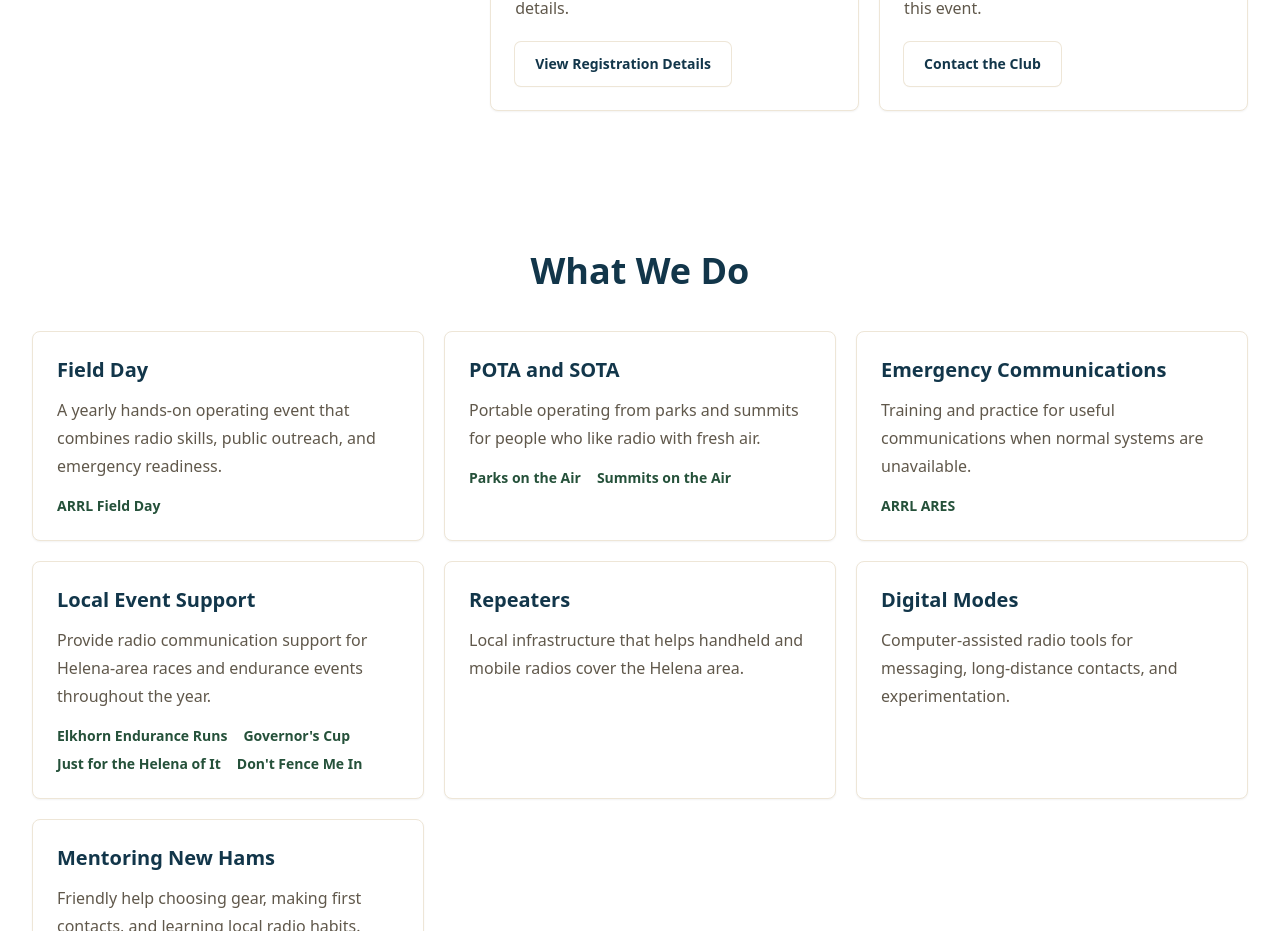
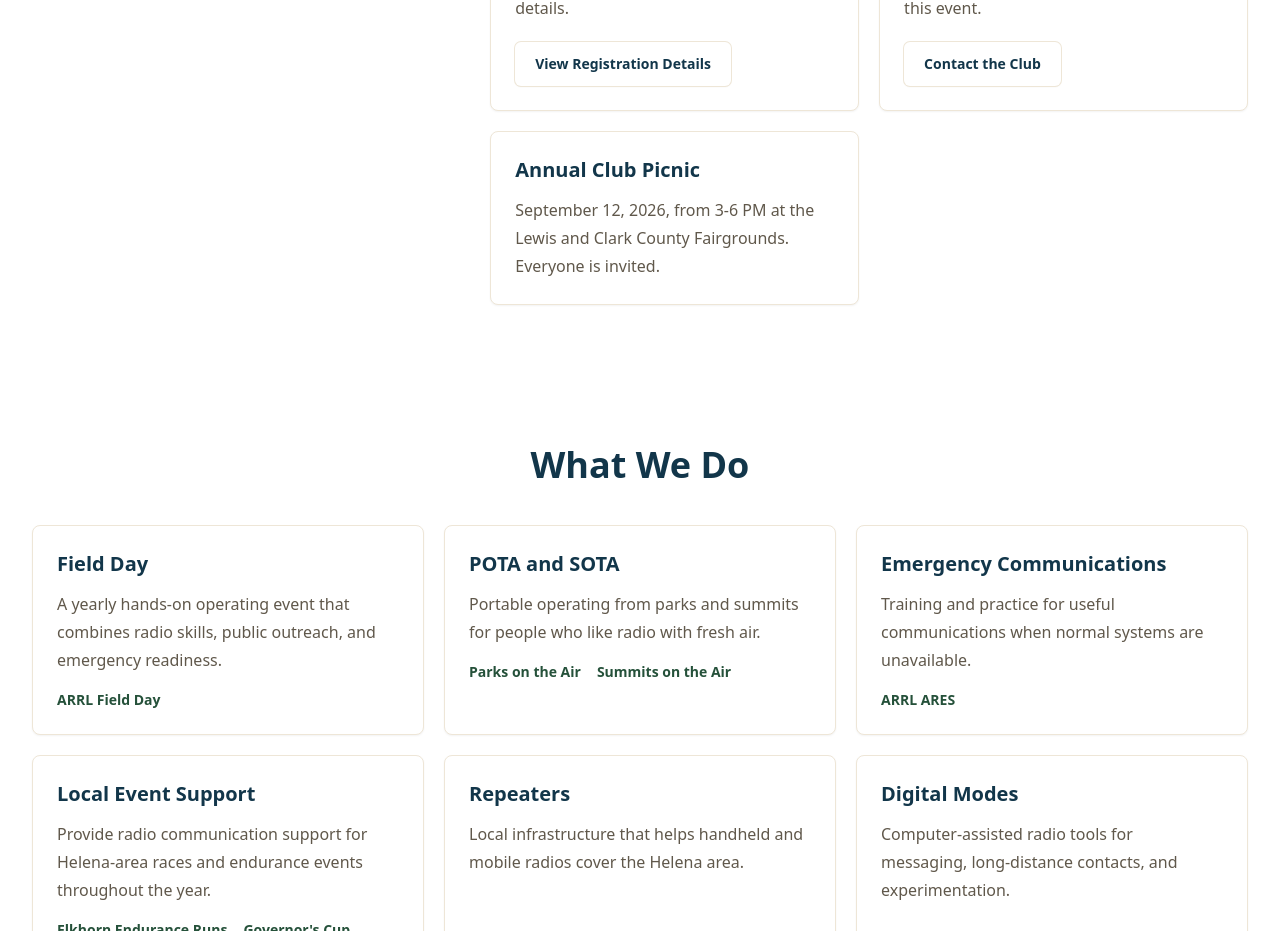
Before and after one commit to membership-ccarc/n7rb, a Next.js app: page / in a window 1280 px wide. Shown: the part 4260-5191 px from the top of the page. Built offline with nearby package versions, Linux system fonts and the light colour scheme.

Commit message:
Update page.tsx

```diff
--- a/app/page.tsx
+++ b/app/page.tsx
@@ -233,6 +233,11 @@ export default function Home() {
                   <ButtonLink href="/join-contact" variant="light">Contact the Club</ButtonLink>
                 </div>
               </InfoCard>
+              <InfoCard title="Annual Club Picnic">
+                <p>
+                  September 12, 2026, from 3-6 PM at the Lewis and Clark County Fairgrounds. Everyone is invited.
+                </p>
+              </InfoCard>
             </div>
           </div>
         </div>
```
